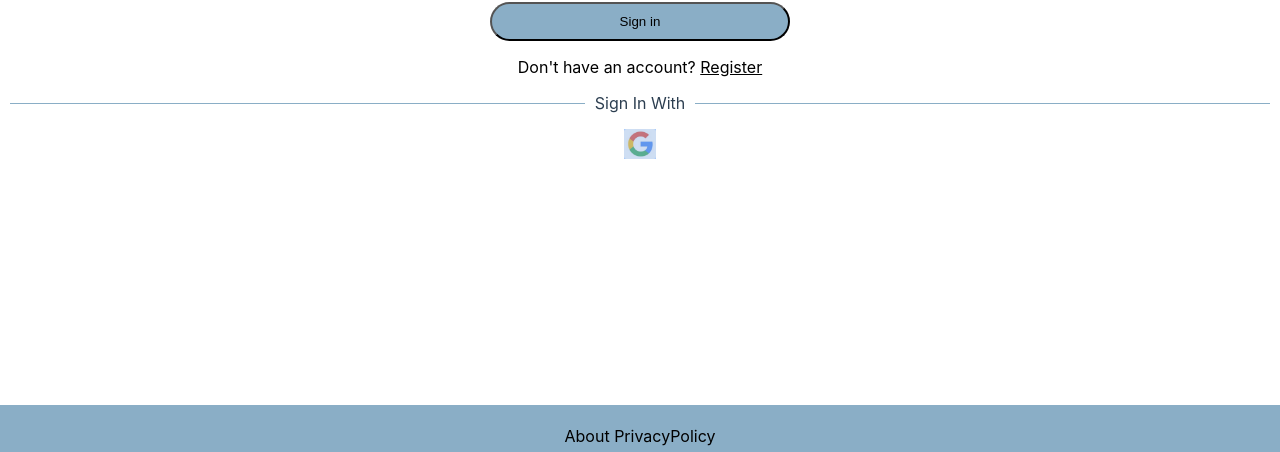
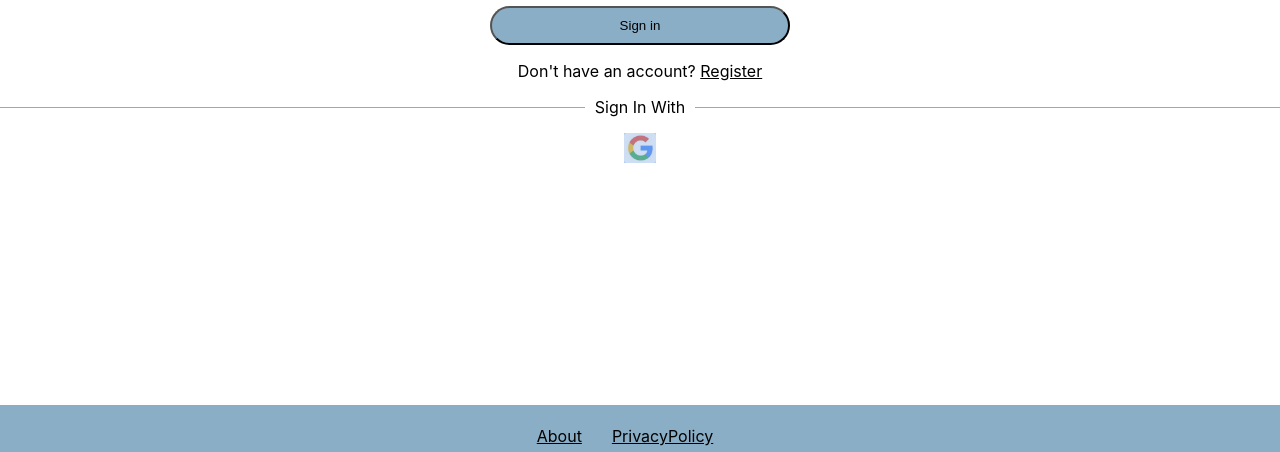
Before and after one commit to priscaolose/Group7_Capstone, a React (Create React App) app in the folder focus-app/: page /login in a window 1280 px wide. Shown: the part 345-797 px from the top of the page. Built offline with nearby package versions, Linux system fonts and the light colour scheme; the HTML template or start-up script is replaced by a standard one.

Commit message:
Fixed up error message for email and passwords

```diff
--- a/focus-app/src/CSSFolders/Footer.css
+++ b/focus-app/src/CSSFolders/Footer.css
@@ -7,4 +7,17 @@
     width: 100%;
     padding: 5px 0px;         /* Reduced padding */
     height: 40px;
+    justify-content: center; /* Centers content horizontally */
+    align-items: center; /* Centers content vertically */
   }
+
+
+  .footer .about {
+    margin-right: 30px; /* Adjust the spacing as needed */
+    text-decoration: underline;
+  }
+
+  .footer .privacy {
+    margin-right: 30px; /* Adjust the spacing as needed */
+    text-decoration: underline;
+  }
--- a/focus-app/src/CSSFolders/Login.css
+++ b/focus-app/src/CSSFolders/Login.css
@@ -2,8 +2,8 @@
 .titleContainer div {
     padding-top: 100px;         /* Apply 60px padding to the top */
     font-weight: bold;          /* Make the text bold */
-    font-size: 24px;           /* Adjust font size as needed */
-    color: #2c3e50;            /* Optional: text color */
+    font-size: 24px;            /* Adjust font size as needed */
+    color: #2c3e50;             /* Optional: text color */
 }
 
 .inputContainer input {
@@ -16,21 +16,21 @@
     outline: none;
 }
 
-.inputContainer label {
-    position: absolute;
-    top: 0;
-    left: 0;
-    color: #2c3e50;
-    font-size: 16px;
-    pointer-events: none;             /* Makes label unclickable */
-    transition: 0.2s ease all;        /* Smooth transition */
+/* Style for error messages */
+.errorLabel {
+    color: red;
+    font-size: 12px; /* Adjust the size as needed */
+    margin-top: 4px;
+    display: block; /* Ensures the label is on a new line */
+    transition: 0.2s ease all;
 }
+
 .inputButton {
     padding: 10px 2px;
     border-radius: 20px;
     background-color: #8AAEC6;
     cursor: pointer;
-    width:300px;
+    width: 300px;
 }
 
 .forgotPasswordText {
@@ -38,27 +38,31 @@
     color: #2c3e50;
     font-size: 14px;
     margin-top: 5px;
-  margin-left: 0; /* Aligns with left edge of container */
 }
 
-  .clickableRegister{
+.clickableRegister {
     text-decoration: underline;  /* Adds the underline */
 }
+
 .googleSignInText {
     display: flex;
-    align-items: center;
-    color: #2c3e50;      /* Customize the text color */
-    font-size: 16px;     /* Adjust font size as needed */
-    cursor: pointer;
+    flex-direction: row;
 }
 
 .googleSignInText::before,
 .googleSignInText::after {
-  content: "";               /* Empty content to render the line */
-  flex: 1;                   /* Makes the lines flexible to fill space */
-  height: 1px;               /* Line thickness */
-  background-color: #8AAEC6; /* Line color */
-  margin: 0 10px;            /* Space between the line and text */
+    content: "";
+    flex: 1 1;
+    border-bottom: 1px solid;
+    margin: auto;
+    color: #8AAEC6;
+
+}
+.googleSignInText::before{
+    margin-right: 10px;
+}
+.googleSignInText::after{
+    margin-left: 10px;
 }
 .google-logo {
     max-height: 30px;          /* Set a maximum height for the logo */
--- a/focus-app/src/Components/Footer.js
+++ b/focus-app/src/Components/Footer.js
@@ -4,9 +4,13 @@ import '../CSSFolders/Footer.css';
 const Footer = () => {
   return (
     <footer className="footer">
-      <p>About           PrivacyPolicy </p>
+      <p>
+        <span className="about">About</span>
+        <span className="privacy">PrivacyPolicy</span>
+      </p>
     </footer>
   );
 };
 
+
 export default Footer;
--- a/focus-app/src/login.js
+++ b/focus-app/src/login.js
@@ -37,6 +37,7 @@ const Login = (props) => {
       return;
     }
 
+    handleAccountSign()
     // Authentication calls will be made here...
   };
 
@@ -51,6 +52,11 @@ const Login = (props) => {
   const handleAccountRegistration = () => {
     navigate('/registration');
   };
+  const handleAccountSign = () =>{
+    alert('Sign In Clicked');
+    setEmail('');
+    setPassword('');
+  }
 
   return (
     <div className="mainContainer">
@@ -80,7 +86,8 @@ const Login = (props) => {
             onChange={(ev) => setPassword(ev.target.value)}
             className="inputBox"
           />
-             <i class="fa-solid fa-lock toggle_password" onclick="togglePasswordVisibility(this)"></i>
+
+            <i class="fa-solid fa-lock toggle_password"></i>
           <label className="errorLabel">{passwordError}</label>
           <p className="forgotPasswordText" onClick={handleForgotPassword}>Forgot Password?</p>
         </div>
@@ -97,8 +104,8 @@ const Login = (props) => {
             Register
           </span>
         </p>
-        <p className="googleSignInText" onClick={handleGoogleSignIn}>Sign In With</p>
-        <img src={Googlelogo} alt="GoogleLogo" className="google-logo" /> {/* Logo image */}
+        <p className="googleSignInText" >Sign In With</p>
+        <img src={Googlelogo} onClick={handleGoogleSignIn} alt="GoogleLogo" className="google-logo" /> {/* Logo image */}
 
       </div>
 
```
Lines whose indentation alone changed are shown as unchanged.
